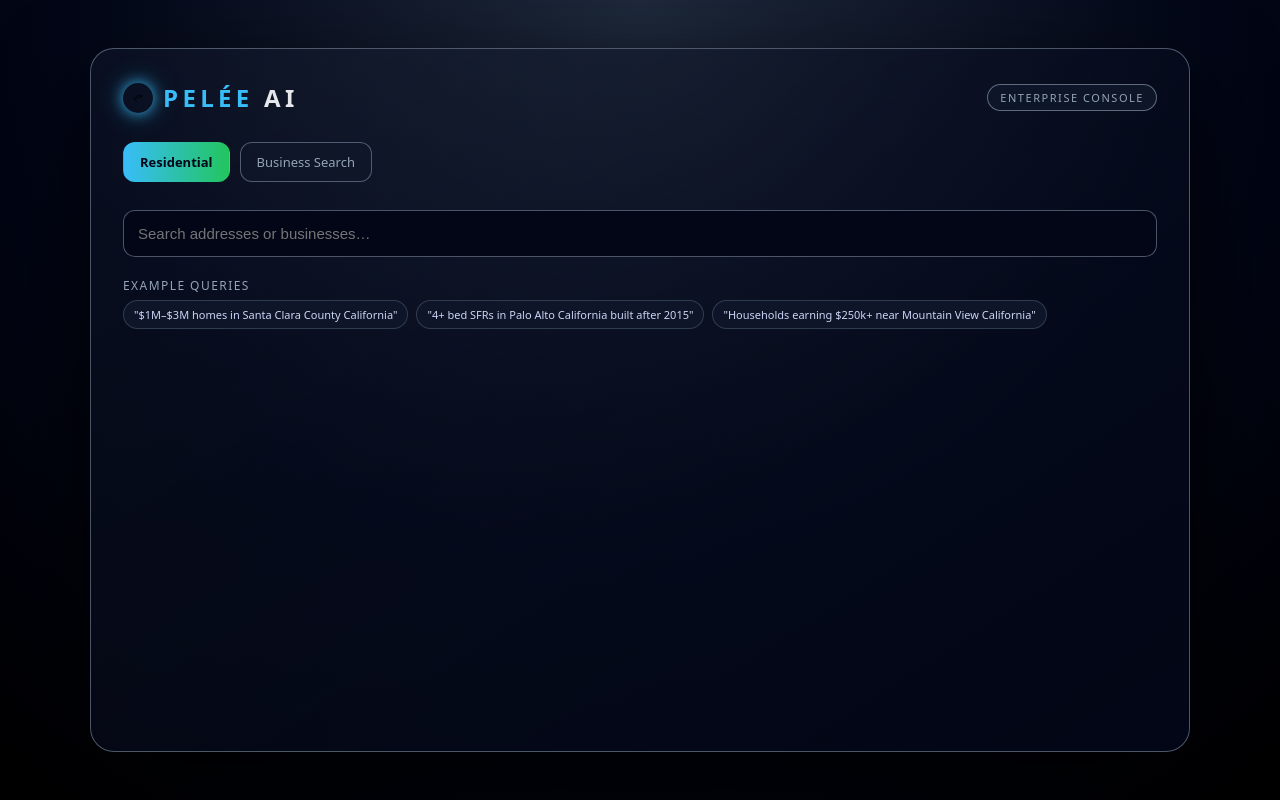
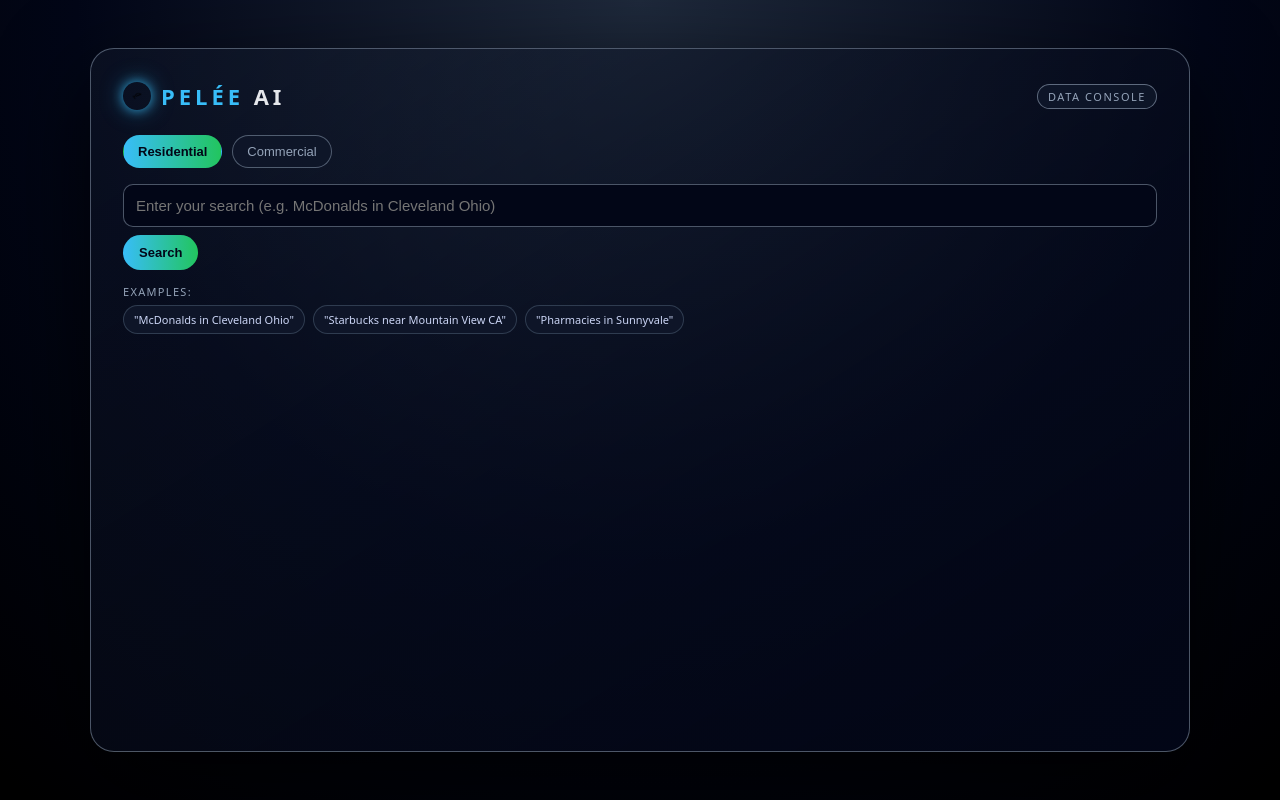
Before and after one commit to ccjackb22/Pelee.Residential, a Flask app: page / in a window 1280 px wide. Run offline with Flask 3, Linux system fonts and the light colour scheme; the visitor is signed in with stand-in values (Sample User, id 1).

Commit message:
Update index.html

```diff
--- a/templates/index.html
+++ b/templates/index.html
@@ -43,7 +43,7 @@
             display: flex;
             justify-content: space-between;
             align-items: center;
-            margin-bottom: 28px;
+            margin-bottom: 24px;
         }
 
         .logo-group {
@@ -53,16 +53,17 @@
         }
 
         .logo-img {
-            height: 30px;
+            height: 28px;
             width: auto;
+            object-fit: contain;
             border-radius: 999px;
             box-shadow:
-                0 0 14px rgba(56,189,248,0.85),
-                0 0 28px rgba(56,189,248,0.4);
+                0 0 12px rgba(56,189,248,0.8),
+                0 0 24px rgba(56,189,248,0.4);
         }
 
         .logo {
-            font-size: 24px;
+            font-size: 22px;
             font-weight: 700;
             letter-spacing: 0.18em;
             text-transform: uppercase;
@@ -74,23 +75,22 @@
             font-size: 11px;
             text-transform: uppercase;
             letter-spacing: 0.14em;
-            padding: 5px 12px;
+            padding: 4px 10px;
             border-radius: 999px;
             border: 1px solid rgba(148,163,184,0.6);
             color: var(--muted);
             background: rgba(15,23,42,0.9);
         }
 
-        /* TOGGLE BUTTONS */
         .mode-toggle {
             display: flex;
             gap: 10px;
-            margin-bottom: 28px;
+            margin-bottom: 16px;
         }
 
         .toggle-btn {
-            padding: 10px 16px;
-            border-radius: 12px;
+            padding: 8px 14px;
+            border-radius: 999px;
             border: 1px solid var(--border);
             background: rgba(15,23,42,0.9);
             font-size: 13px;
@@ -105,28 +105,38 @@
             font-weight: 600;
         }
 
-        /* SEARCH BOX */
         .search-box {
-            margin-bottom: 20px;
+            margin-bottom: 14px;
         }
 
         #query {
             width: 100%;
-            padding: 14px;
+            padding: 12px;
             font-size: 15px;
-            border-radius: 12px;
+            border-radius: 10px;
             border: 1px solid var(--border);
             background: #020617;
             color: var(--text);
             outline: none;
         }
 
+        .search-btn {
+            margin-top: 8px;
+            padding: 10px 16px;
+            border-radius: 999px;
+            border: none;
+            background: linear-gradient(90deg, var(--accent), var(--accent2));
+            color: #020617;
+            font-size: 13px;
+            font-weight: 600;
+            cursor: pointer;
+        }
+
         .examples-label {
-            font-size: 12px;
+            font-size: 11px;
             color: var(--muted);
             text-transform: uppercase;
             letter-spacing: 0.12em;
-            margin-top: 14px;
             margin-bottom: 6px;
         }
 
@@ -177,85 +197,55 @@
             font-size: 13px;
             font-weight: 600;
             text-transform: uppercase;
-            letter-spacing: 0.13em;
-            display: none;
-        }
-
-        .error {
-            margin-top: 16px;
-            padding: 12px;
-            background: rgba(127,29,29,0.9);
-            border-radius: 10px;
-            border: 1px solid rgba(248,113,113,0.6);
-            color: #fecaca;
-            font-size: 13px;
-            display: none;
         }
     </style>
 </head>
-
 <body>
-
 <div class="shell">
 
-    <!-- HEADER -->
     <div class="top-row">
         <div class="logo-group">
-            <img src="{{ url_for('static', filename='3.png') }}" class="logo-img">
+            <img src="{{ url_for('static', filename='3.png') }}" class="logo-img" alt="PELÉE logo">
             <div class="logo"><span>PELÉE</span> AI</div>
         </div>
-        <div class="pill-small">Enterprise Console</div>
+        <div class="pill-small">Data Console</div>
     </div>
 
-    <!-- MODE TOGGLE -->
     <div class="mode-toggle">
-        <div class="toggle-btn active" id="btn-residential">Residential</div>
-        <div class="toggle-btn" id="btn-commercial">Business Search</div>
+        <button class="toggle-btn active" id="btn-residential">Residential</button>
+        <button class="toggle-btn" id="btn-commercial">Commercial</button>
     </div>
 
-    <!-- SEARCH BOX -->
     <div class="search-box">
-        <input id="query" placeholder="Search addresses or businesses…" />
+        <input id="query" placeholder="Enter your search (e.g. McDonalds in Cleveland Ohio)" />
+        <button class="search-btn" id="search-btn">Search</button>
     </div>
 
-    <!-- EXAMPLES -->
-    <div class="examples-label">Example queries</div>
-    <div class="example-chip-row" id="examples-container">
-    </div>
+    <div class="examples-label">Examples:</div>
+    <div class="example-chip-row" id="examples-container"></div>
 
-    <!-- ERROR -->
     <div class="error" id="error-box"></div>
 
-    <!-- RESIDENTIAL RESULTS -->
+    <!-- Residential Results -->
     <table id="residential-table">
         <thead>
-        <tr>
-            <th>Address</th>
-            <th>City</th>
-            <th>State</th>
-            <th>ZIP</th>
-            <th>Income</th>
-            <th>Home Value</th>
-        </tr>
+            <tr>
+                <th>Address</th><th>City</th><th>State</th><th>ZIP</th><th>Income</th><th>Home Value</th>
+            </tr>
         </thead>
         <tbody id="residential-body"></tbody>
     </table>
 
-    <!-- COMMERCIAL RESULTS -->
+    <!-- Commercial Results -->
     <table id="commercial-table">
         <thead>
-        <tr>
-            <th>Name</th>
-            <th>Address</th>
-            <th>Phone</th>
-            <th>Website</th>
-            <th>Hours</th>
-        </tr>
+            <tr>
+                <th>Name</th><th>Address</th><th>Phone</th><th>Website</th><th>Hours</th>
+            </tr>
         </thead>
         <tbody id="commercial-body"></tbody>
     </table>
 
-    <!-- CSV DOWNLOAD -->
     <form id="download-form" method="POST" action="/download" style="display:none;">
         <input type="hidden" name="query" id="download-query">
         <button type="submit" class="download-btn" id="download-btn">Download CSV</button>
@@ -264,47 +254,45 @@
 </div>
 
 <script>
-/* -----------------------------
-   TOGGLE BUTTON LOGIC
---------------------------------*/
+// ----- Toggle + Example Setup ----- //
 const btnRes = document.getElementById("btn-residential");
 const btnCom = document.getElementById("btn-commercial");
+const queryInput = document.getElementById("query");
+const examplesContainer = document.getElementById("examples-container");
+const errorBox = document.getElementById("error-box");
 
 const resTable = document.getElementById("residential-table");
 const comTable = document.getElementById("commercial-table");
-const resBody  = document.getElementById("residential-body");
-const comBody  = document.getElementById("commercial-body");
+const resBody = document.getElementById("residential-body");
+const comBody = document.getElementById("commercial-body");
 
-const downloadForm  = document.getElementById("download-form");
+const downloadForm = document.getElementById("download-form");
 const downloadQuery = document.getElementById("download-query");
-const downloadBtn   = document.getElementById("download-btn");
-
-const errorBox = document.getElementById("error-box");
-const examplesContainer = document.getElementById("examples-container");
+const downloadBtn = document.getElementById("download-btn");
 
 let MODE = "residential";
 
 const EXAMPLES = {
     residential: [
-        "\"$1M–$3M homes in Santa Clara County California\"",
-        "\"4+ bed SFRs in Palo Alto California built after 2015\"",
-        "\"Households earning $250k+ near Mountain View California\""
+        "McDonalds in Cleveland Ohio",
+        "Starbucks near Mountain View CA",
+        "Pharmacies in Sunnyvale"
     ],
     commercial: [
-        "\"Coffee shops in Palo Alto\"",
-        "\"Pharmacies in Sunnyvale\"",
-        "\"Restaurants within 10 miles of Mountain View\""
+        "Pharmacies in Palo Alto",
+        "McDonalds in Cleveland Ohio",
+        "Retail stores in Austin TX"
     ]
 };
 
 function updateExamples() {
     examplesContainer.innerHTML = "";
-    EXAMPLES[MODE].forEach(ex => {
+    EXAMPLES[MODE].forEach(txt => {
         const chip = document.createElement("div");
         chip.className = "example-chip";
-        chip.innerText = ex;
+        chip.innerText = `"${txt}"`;
         chip.onclick = () => {
-            document.getElementById("query").value = ex.replace(/"/g, "");
+            queryInput.value = txt;
         };
         examplesContainer.appendChild(chip);
     });
@@ -334,80 +322,74 @@
 
 updateExamples();
 
-/* -----------------------------
-   RUN SEARCH
---------------------------------*/
+document.getElementById("search-btn").onclick = runSearch;
+queryInput.addEventListener("keypress", e => {
+    if (e.key === "Enter") {
+        e.preventDefault();
+        runSearch();
+    }
+});
+
 async function runSearch() {
     errorBox.style.display = "none";
     resTable.style.display = "none";
     comTable.style.display = "none";
     downloadForm.style.display = "none";
-    const query = document.getElementById("query").value.trim();
-    if (!query) {
-        return showError("Please enter a search.");
-    }
+
+    const q = queryInput.value.trim();
+    if (!q) return (errorBox.innerText = "Please enter a search.", errorBox.style.display = "block");
+
     if (MODE === "residential") {
-        await searchResidential(query);
+        await searchResidential(q);
     } else {
-        await searchCommercial(query);
+        await searchCommercial(q);
     }
 }
 
-document.getElementById("query").addEventListener("keypress", function (e) {
-    if (e.key === "Enter") runSearch();
-});
-
-/* -----------------------------
-   RESIDENTIAL SEARCH (AJAX)
---------------------------------*/
-async function searchResidential(query) {
+async function searchResidential(q) {
     try {
-        const res = await fetch("/search", {
+        const resp = await fetch("/search", {
             method: "POST",
             headers: {"Content-Type": "application/json"},
-            body: JSON.stringify({ query })
+            body: JSON.stringify({query: q})
         });
-
-        const data = await res.json();
-        if (!data.ok) return showError(data.error);
-
+        const data = await resp.json();
+        if (!data.ok) {
+            throw new Error(data.error || "No results.");
+        }
         resBody.innerHTML = "";
-        data.results.forEach(row => {
+        data.results.forEach(r => {
             const tr = document.createElement("tr");
             tr.innerHTML = `
-                <td>${row.address || ""}</td>
-                <td>${row.city || ""}</td>
-                <td>${row.state || ""}</td>
-                <td>${row.zip || ""}</td>
-                <td>${row.income ?? ""}</td>
-                <td>${row.home_value ?? ""}</td>
+                <td>${r.address || ""}</td>
+                <td>${r.city || ""}</td>
+                <td>${r.state || ""}</td>
+                <td>${r.zip || ""}</td>
+                <td>${r.income ?? ""}</td>
+                <td>${r.home_value ?? ""}</td>
             `;
             resBody.appendChild(tr);
         });
-
         resTable.style.display = "table";
-        downloadQuery.value = query;
+        downloadQuery.value = q;
         downloadForm.style.display = "block";
-
     } catch (err) {
-        showError("Server error.");
+        errorBox.innerText = err.message;
+        errorBox.style.display = "block";
     }
 }
 
-/* -----------------------------
-   COMMERCIAL SEARCH (GOOGLE)
---------------------------------*/
-async function searchCommercial(query) {
+async function searchCommercial(q) {
     try {
-        const res = await fetch("/commercial_search", {
+        const resp = await fetch("/commercial_search", {
             method: "POST",
             headers: {"Content-Type": "application/json"},
-            body: JSON.stringify({ query })
+            body: JSON.stringify({query: q})
         });
-
-        const data = await res.json();
-        if (!data.ok) return showError(data.error);
-
+        const data = await resp.json();
+        if (!data.ok) {
+            throw new Error(data.error || "No results.");
+        }
         comBody.innerHTML = "";
         data.results.forEach(r => {
             const tr = document.createElement("tr");
@@ -415,27 +397,17 @@
                 <td>${r.Name || ""}</td>
                 <td>${r.Address || ""}</td>
                 <td>${r.Phone || ""}</td>
-                <td>${r.Website !== "N/A" ? `<a href="${r.Website}" target="_blank">Website</a>` : "N/A"}</td>
+                <td>${r.Website && r.Website !== "N/A" ? `<a href="${r.Website}" target="_blank">Website</a>` : "N/A"}</td>
                 <td>${r.Hours || ""}</td>
             `;
             comBody.appendChild(tr);
         });
-
         comTable.style.display = "table";
-
     } catch (err) {
-        showError("Server error.");
+        errorBox.innerText = err.message;
+        errorBox.style.display = "block";
     }
 }
-
-/* -----------------------------
-   ERROR HANDLING
---------------------------------*/
-function showError(msg) {
-    errorBox.innerText = msg;
-    errorBox.style.display = "block";
-}
 </script>
-
 </body>
 </html>
```
Also changed, not shown: other parts of templates/index.html (+17 -7 lines).
